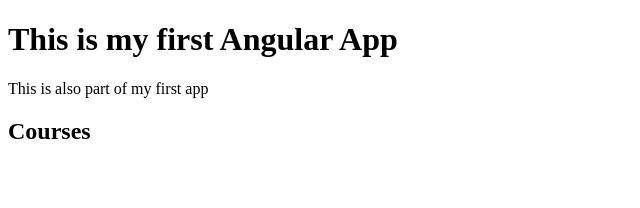
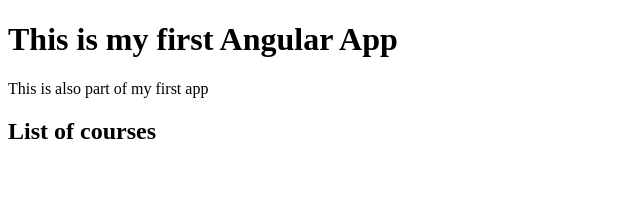
Before and after one commit to BenGardiner123/Angular_Practice, an Angular app in the folder my-app/: page / in a window 1280 px wide. Shown: the top 208 px of the page, without its empty margins (0-640 px from the left). Built offline with nearby package versions, Linux system fonts and the light colour scheme.

Commit message:
using a function inside a class to render text

```diff
--- a/my-app/src/app/courses.component.ts
+++ b/my-app/src/app/courses.component.ts
@@ -2,8 +2,12 @@
 
 @Component({
     selector: 'courses',
-    template: '<h2>Courses</h2>'
+    template: '<h2>{{ getTitle() }}</h2>'
 })
 export class CoursesComponent{
+    title = "List of courses"
 
+    getTitle() {
+        return this.title;
+    }
 }
```
